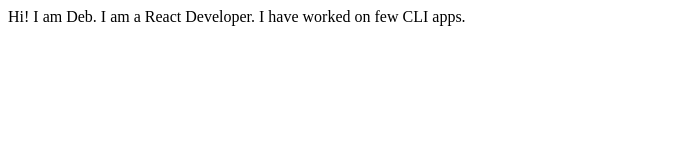
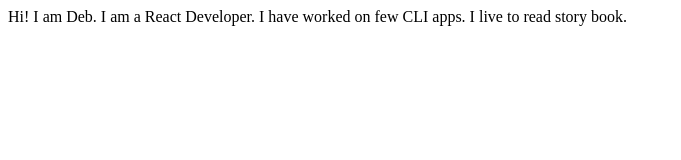
Before and after one commit to Roy221998/student-name-site, a plain HTML site: page index.html in a window 1280 px wide. Shown: the whole page, without its empty margins (0-681 px from the left). Drawn offline with Linux system fonts and the light colour scheme.

Commit message:
updates: interests

```diff
--- a/index.html
+++ b/index.html
@@ -11,5 +11,6 @@
   I am a React Developer.
 
   I have worked on few CLI apps.
+  I live to read story book.
 </body>
 </html>
```
